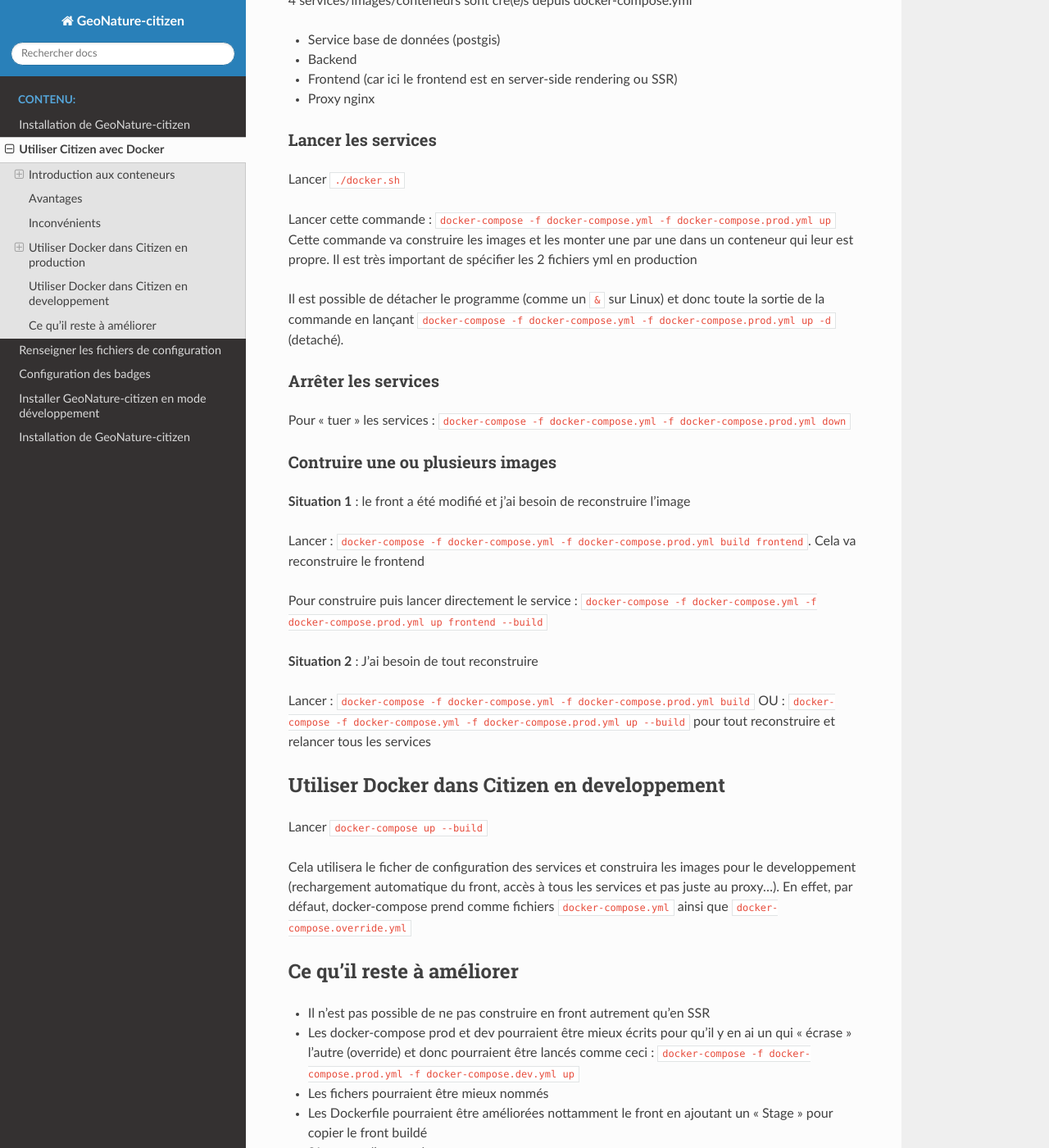
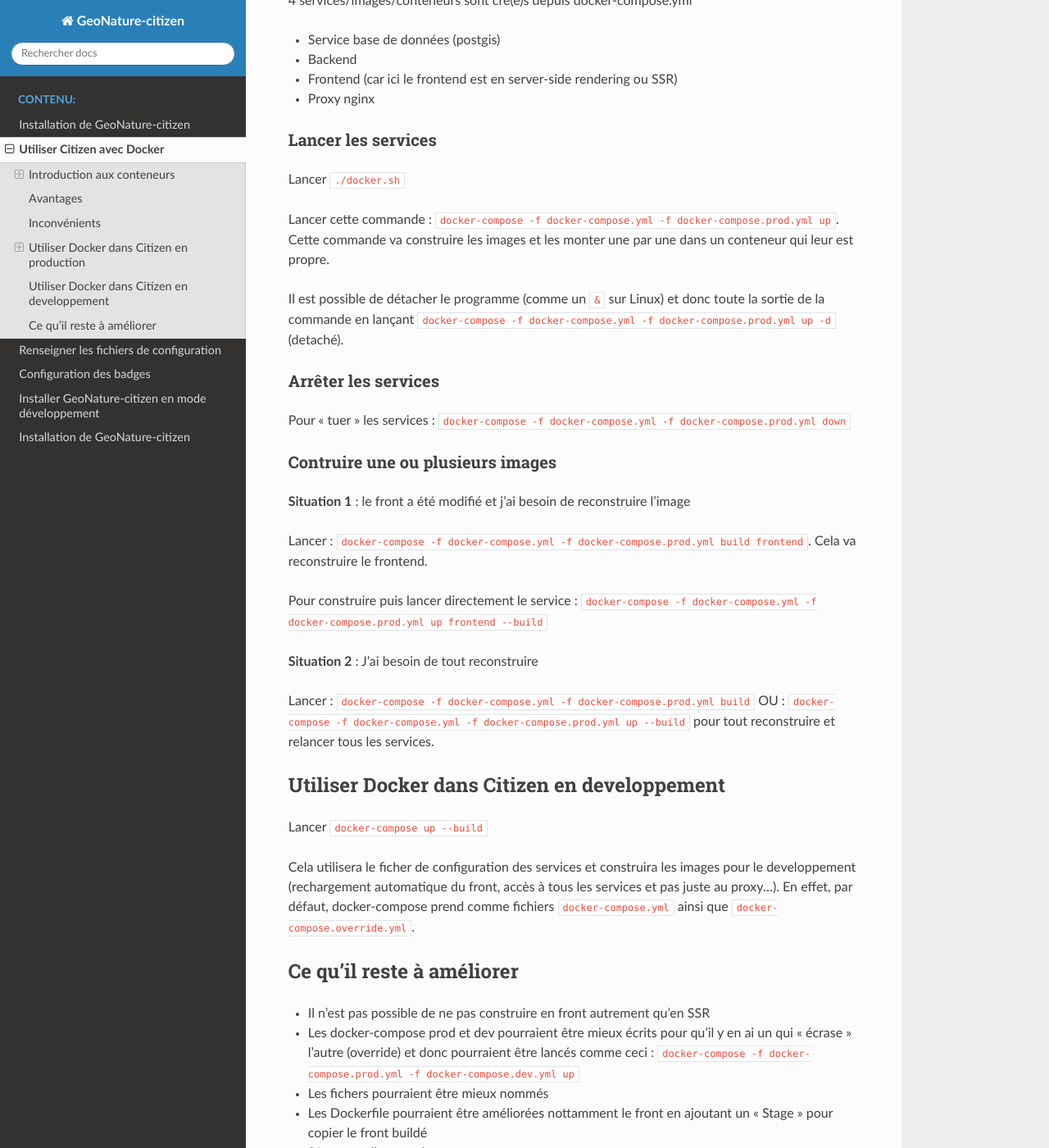
Before and after one commit to PnX-SI/GeoNature-citizen, a Sphinx documentation site: the page built from docs/docker.rst, in a window 1280 px wide and 1400 px high, scrolled down 1481 px. Shown: the whole window at 82% size. Built offline with Sphinx 7.4.7 and the Read the Docs theme 2.0.0, drawn with Linux system fonts in a browser that asks for light colours.

Commit message:
docs(docker): Some minor corrections

```diff
--- a/docs/docker.rst
+++ b/docs/docker.rst
@@ -85,10 +85,9 @@ Lancer les services
 Lancer ``./docker.sh``
 
 Lancer cette commande : ``docker-compose -f docker-compose.yml -f
-docker-compose.prod.yml up``
+docker-compose.prod.yml up``.
 Cette commande va construire les images et les monter une par une
 dans un conteneur qui leur est propre.
-Il est très important de spécifier les 2 fichiers yml en production
 
 Il est possible de détacher le programme (comme un ``&`` sur Linux) et
 donc toute la sortie de la commande en lançant
@@ -105,7 +104,7 @@ Contruire une ou plusieurs images
 l'image
 
 Lancer : ``docker-compose -f docker-compose.yml -f docker-compose.prod.yml build
-frontend``. Cela va reconstruire le frontend
+frontend``. Cela va reconstruire le frontend.
 
 Pour construire puis lancer directement le service : ``docker-compose -f
 docker-compose.yml -f docker-compose.prod.yml up frontend --build``
@@ -114,7 +113,7 @@ docker-compose.yml -f docker-compose.prod.yml up frontend --build``
 
 Lancer : ``docker-compose -f docker-compose.yml -f docker-compose.prod.yml build``
 OU : ``docker-compose -f docker-compose.yml -f docker-compose.prod.yml up
---build`` pour tout reconstruire et relancer tous les services
+--build`` pour tout reconstruire et relancer tous les services.
 
 
 Utiliser Docker dans Citizen en developpement
@@ -127,7 +126,7 @@ et construira les images pour le developpement
 (rechargement automatique du front, accès à tous les services et pas
 juste au proxy...).
 En effet, par défaut, docker-compose prend comme fichiers ``docker-compose.yml``
-ainsi que ``docker-compose.override.yml``
+ainsi que ``docker-compose.override.yml``.
 
 
 Ce qu'il reste à améliorer
```
